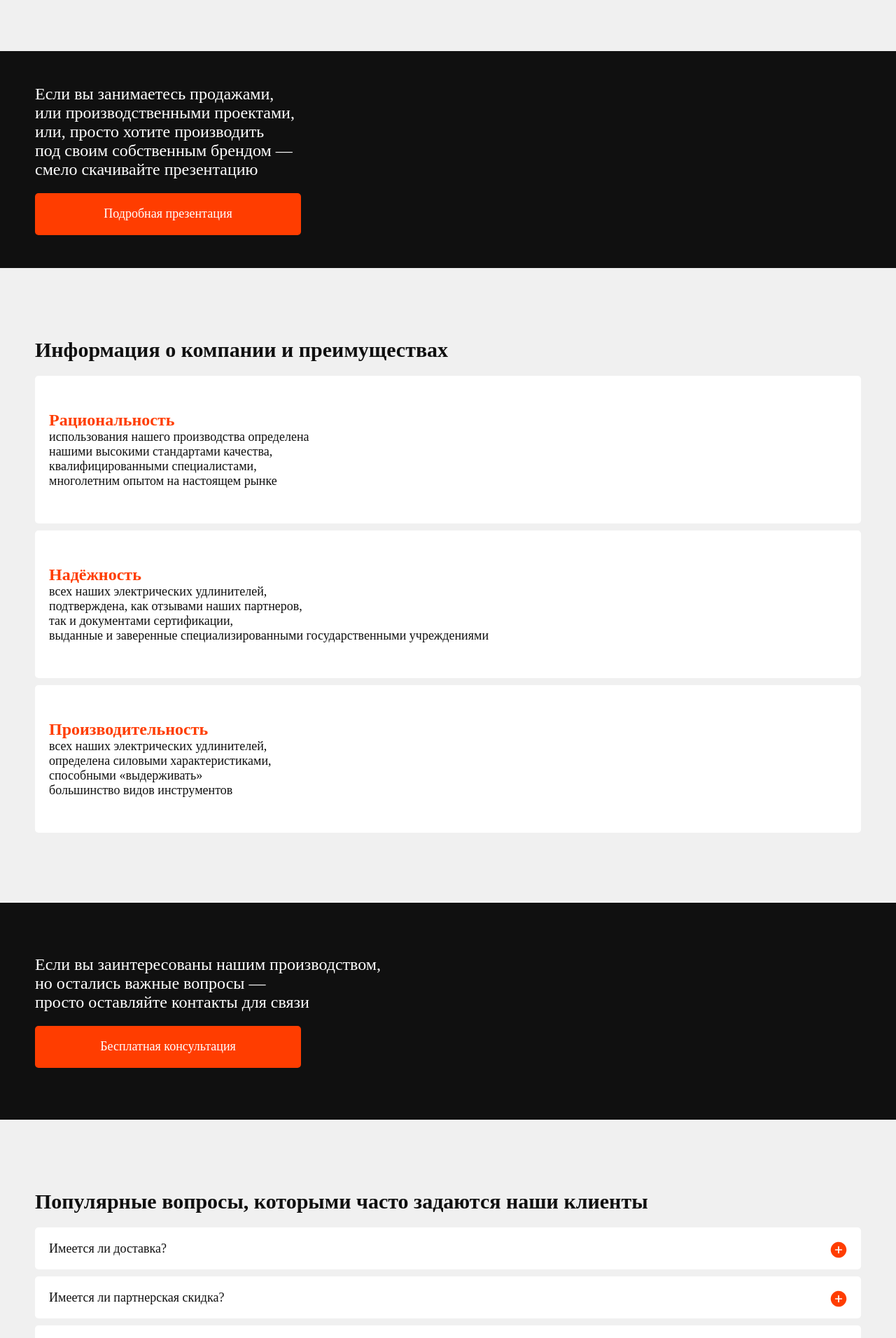
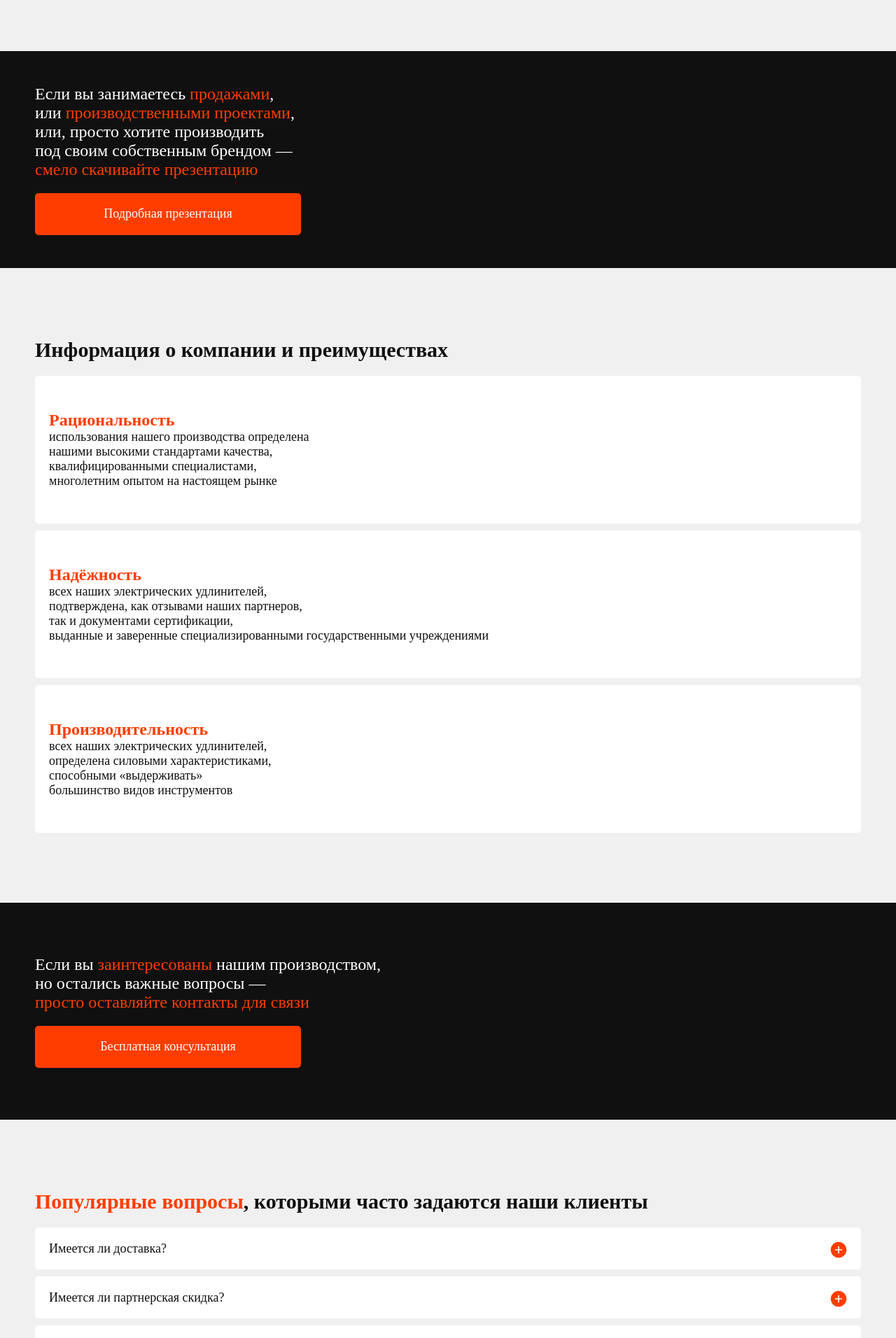
Before and after one commit to dicher74/torelectro, a Nuxt app in the folder web-shop/: page / in a window 1280 px wide. Shown: the part 1560-3472 px from the top of the page at 70% size. Built offline with nearby package versions, Linux system fonts and the light colour scheme.

Commit message:
Добавлена рыжая стилизация в баннерах

```diff
--- a/web-shop/components/Banners/BlackBanner.vue
+++ b/web-shop/components/Banners/BlackBanner.vue
@@ -2,9 +2,7 @@
 	<section class="black-banner">
 		<div class="black-banner__background"></div>
 		<div class="black-banner__content">
-			<p class="black-banner__description">
-				{{ description }}
-			</p>
+			<p class="black-banner__description" v-html="description"></p>
 			<OrangeButton :width="380" :height="60" :text="buttonText" />
 		</div>
 	</section>
--- a/web-shop/components/SectionHeaders/DefaultSectionHeader.vue
+++ b/web-shop/components/SectionHeaders/DefaultSectionHeader.vue
@@ -1,6 +1,6 @@
 <template>
 	<div class="default-section-header">
-		<p class="default-section-header__text"> {{ text }} </p>
+		<p class="default-section-header__text" v-html="text"> </p>
 	</div>
 </template>
 
@@ -28,4 +28,5 @@ export default {
 		white-space: nowrap;
 	}
 }
+
 </style>
--- a/web-shop/components/index-page/ConsultationBanner/ConsultationBanner.vue
+++ b/web-shop/components/index-page/ConsultationBanner/ConsultationBanner.vue
@@ -15,9 +15,9 @@ export default {
 	data() {
 		return {
 			description:
-				`Если вы заинтересованы нашим производством,
+				`Если вы <span style='color: #FF3D00;'>заинтересованы</span> нашим производством,
 				но остались важные вопросы —
-				просто оставляйте контакты для связи`,
+				<span style='color: #FF3D00;'>просто оставляйте контакты для связи</span>`,
 			buttonText: "Бесплатная консультация",
 		}
 	}
--- a/web-shop/components/index-page/InterestingNuansionsArea/InterestingNuansionsArea.vue
+++ b/web-shop/components/index-page/InterestingNuansionsArea/InterestingNuansionsArea.vue
@@ -1,6 +1,6 @@
 <template>
 	<section class="interesting-nuansions-area">
-		<DefaultSectionHeader text="Интересные нюансы, которые важно знать вашим клиентам"/>
+		<DefaultSectionHeader text="<span style='color: #FF3D00;'>Интересные нюансы</span>, которые важно знать вашим клиентам"/>
 		<InformationDropList :items="items" theme="black" />
 	</section>
 </template>
--- a/web-shop/components/index-page/PopularQuestionsArea/PopularQuestionsArea.vue
+++ b/web-shop/components/index-page/PopularQuestionsArea/PopularQuestionsArea.vue
@@ -1,6 +1,7 @@
 <template>
 	<section class="popular-questions-area">
-		<DefaultSectionHeader text="Популярные вопросы, которыми часто задаются наши клиенты"/>
+		<DefaultSectionHeader
+		text="<span style='color: #FF3D00;'>Популярные вопросы</span>, которыми часто задаются наши клиенты"/>
 		<InformationDropList :items="items" theme="white" />
 	</section>
 </template>
--- a/web-shop/components/index-page/PresentationBanner/PresentationBanner.vue
+++ b/web-shop/components/index-page/PresentationBanner/PresentationBanner.vue
@@ -15,11 +15,11 @@ export default {
 	data() {
 		return {
 			description:
-				`Если вы занимаетесь продажами,
-				или производственными проектами,
+				`Если вы занимаетесь <span style='color: #FF3D00;'>продажами</span>,
+				или <span style='color: #FF3D00;'>производственными проектами</span>,
 				или, просто хотите производить
 				под своим собственным брендом —
-				смело скачивайте презентацию`,
+				<span style='color: #FF3D00;'>смело скачивайте презентацию</span>`,
 			buttonText: "Подробная презентация",
 		}
 	}
```
